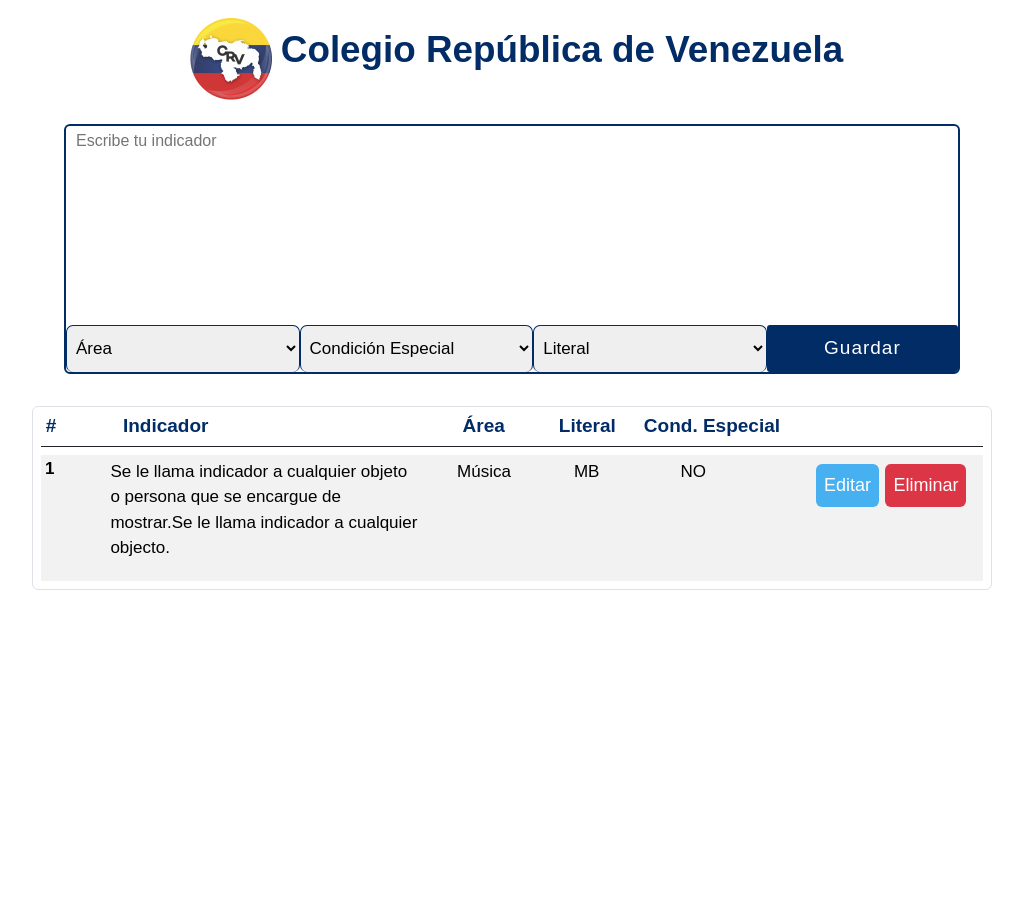
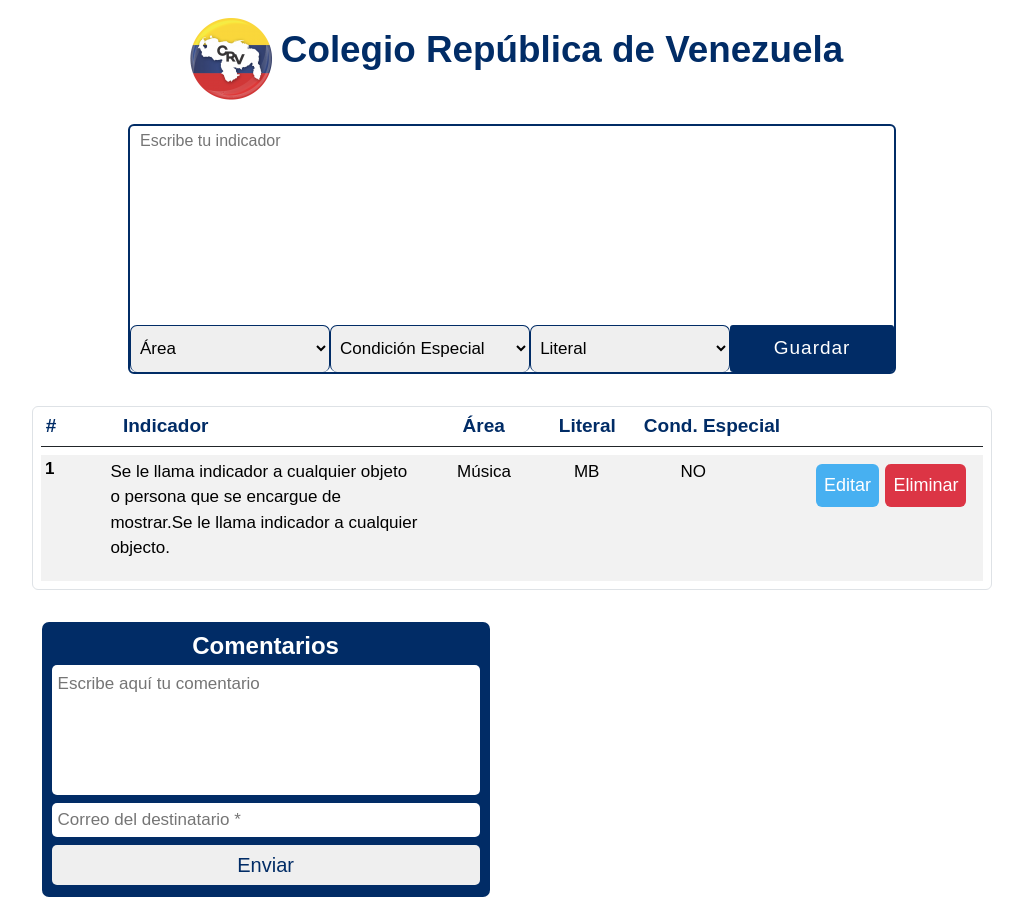
Before and after one commit to BricMichael/Software-Generador-de-Boletas, a React (Create React App) app in the folder client/: page /indicadoresDocente in a window 1280 px wide. Shown: the whole page, without its empty margins (128-1151 px from the left). Before the commit the page ends 800 px from the top, so only its background shows below. Built offline with nearby package versions, Linux system fonts and the light colour scheme.

Commit message:
#20. Caja de comentarios y corre,  añadida a la vista Indicadores.

```diff
--- /dev/null
+++ b/client/src/components/ComentariosEmail.js
@@ -0,0 +1,20 @@
+import style from './comentarios.module.css';
+
+const ComentariosEmail = () => {
+    return (
+        <form className={style.comentsForm}>
+            <h3 className={style.comentsTitle}>Comentarios</h3>
+            <textarea className={style.comentsObservaciones}
+                placeholder="Escribe aquí tu comentario" required
+            ></textarea>
+            <input type="email"
+                placeholder="Correo del destinatario *"
+                className={style.comentsCorreo}
+                required
+            ></input>
+            <button className={style.comentsEnviarBtn} type="submit">Enviar</button>
+        </form>
+    );
+}
+
+export default ComentariosEmail;
--- /dev/null
+++ b/client/src/components/comentarios.module.css
@@ -0,0 +1,56 @@
+.comentsForm {
+    background: #012c66;
+    color: #fff;
+    display: flex;
+    flex-direction: column;
+    margin-top: 2rem;
+    width: 35%;
+    padding: 10px;
+    border-radius: 7px;
+    margin-bottom: 0.5rem;
+    margin-left: 10.6rem;
+}
+
+.comentsTitle {
+    font-size: 24px;
+    font-weight: bold;
+    text-align: center;
+}
+.comentsObservaciones {
+    resize: none;
+    margin: 0.5rem 0px;
+    height: 130px;
+    width: 100%;
+    border: none;
+    padding: 6px;
+    font-family: arial;
+    font-size: 17px;
+    border-radius: 5px;
+    margin-top: -0.2rem;
+}
+
+.comentsObservaciones:focus, .comentsCorreo:focus, .comentsEnviarBtn:focus{
+    outline: none;
+}
+
+.comentsCorreo {
+    border: none;
+    padding: 4px 6px;
+    width: 100%;
+    border-radius: 5px;
+    margin-bottom: 0.5rem;
+    font-size: 17px;
+}
+.comentsEnviarBtn {
+    border: none;
+    border-radius: 5px;
+    width: 100%;
+    padding: 5px;
+    margin-bottom: 0.1rem;
+    font-size: 20px;
+    color: #012c66;
+    transition: background .4s ease;
+}
+.comentsEnviarBtn:hover {
+    background: #88a3c4;
+}
--- a/client/src/views/Indicadores/IndicadoresDocente.js
+++ b/client/src/views/Indicadores/IndicadoresDocente.js
@@ -4,6 +4,7 @@ import clogo from '../../assets/img/colegioLogo.png';
 import { colorIndicadores } from "../../helpers/coloresBG";
 import CreaIndicadorDocente from "./CreaIndicadorDocente";
 import ListaIndicDocente from "./ListaIndicDocente";
+import ComentariosEmail from '../../components/ComentariosEmail';
 
 
 const IndicadoresDocente = () => {
@@ -17,9 +18,9 @@ const IndicadoresDocente = () => {
         </header>
 
         <CreaIndicadorDocente />
+        <ListaIndicDocente /> {/* tiene un margin-top  mostrar dinamicamente si hay datos save in DB */}
+        <ComentariosEmail />
 
-        <ListaIndicDocente />
-        {/* tiene un margin-top */}
         </>
     );
 }
--- a/client/src/views/Indicadores/crearIndicador.module.css
+++ b/client/src/views/Indicadores/crearIndicador.module.css
@@ -1,6 +1,6 @@
 .pag_total {
     border: 2px solid #012c66;
-    width: 70%;
+    width: 60%;
     display: flex;
     height: 250px;
     margin: auto;
```
